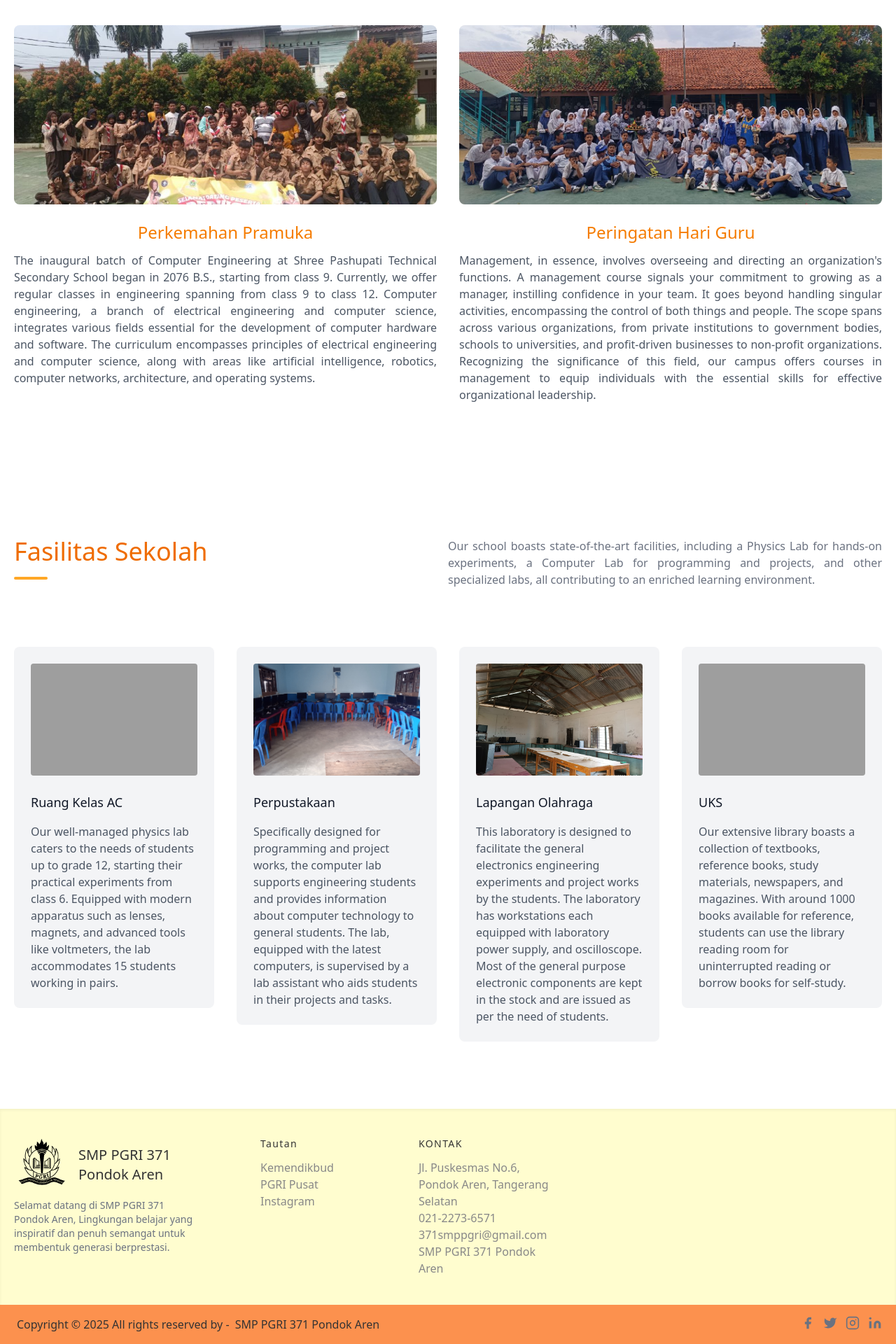
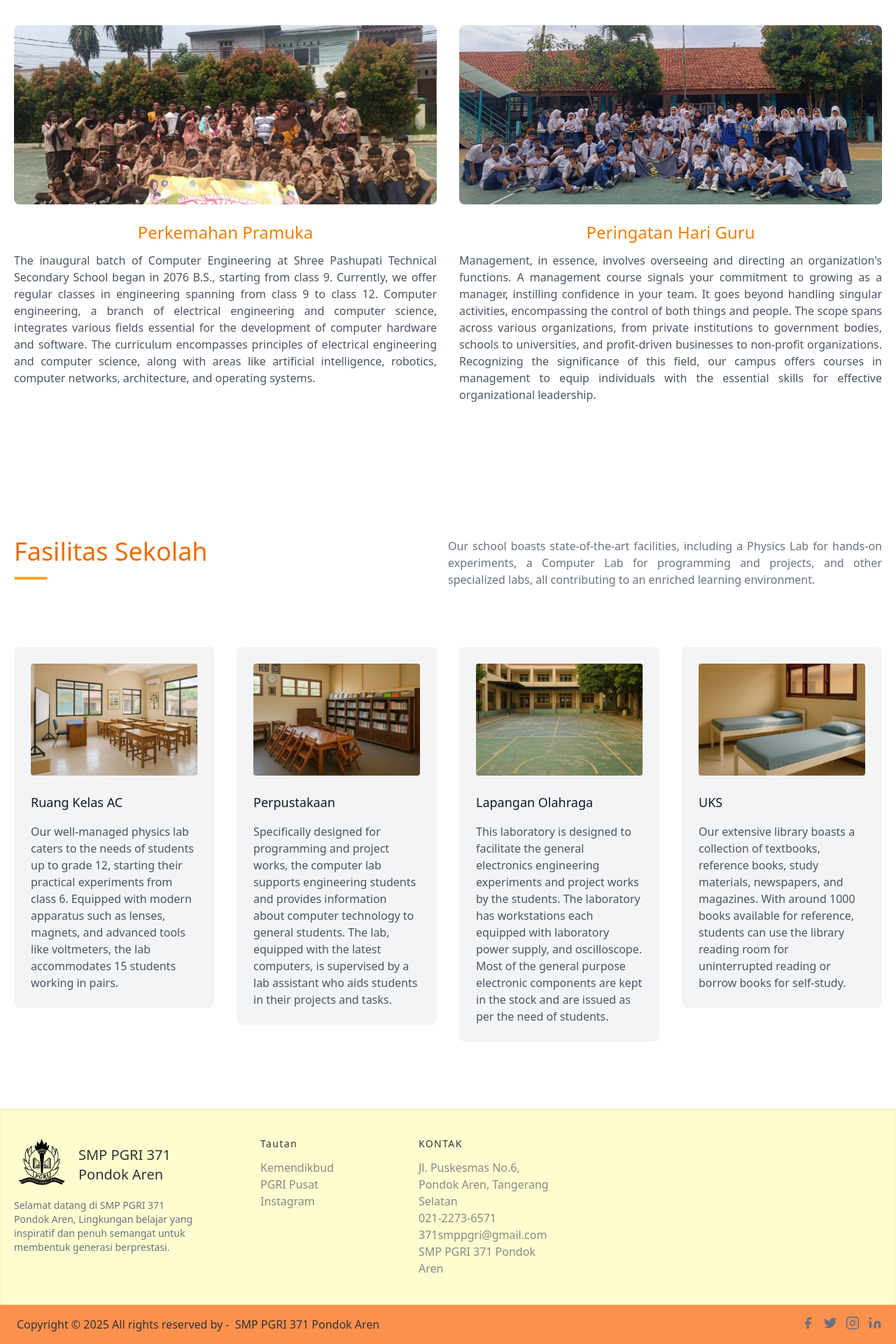
Before and after one commit to Eleutheria-Sapta-Timira-Celeste/Tugas-Akhir, a PHP site: page /aboutus.php in a window 1280 px wide. Shown: the part 1904-3824 px from the top of the page at 70% size. Run offline with PHP 8.4, Linux system fonts and the light colour scheme; the visitor is signed in with stand-in values (Sample User, id 1); data comes from the database, SQL or seed files in the repository; some libraries are stand-ins or nearby versions; grey boxes are pictures that could not be loaded.

Commit message:
ubah gambar fasilitas

```diff
--- a/aboutus.php
+++ b/aboutus.php
@@ -244,7 +244,7 @@ try {
                 <div class="flex flex-wrap -m-4">
                     <div class="xl:w-1/4 md:w-1/2 p-4">
                         <div class="bg-gray-100 p-6 rounded-lg">
-                            <img class="h-40 rounded w-full object-cover object-center mb-6" src="assects/images/facilities/physics_lab.jpg" alt="content">
+                            <img class="h-40 rounded w-full object-cover object-center mb-6" src="assects/images/facilities/ruang_kelas.jpg" alt="content">
                             <h3 class="tracking-widest text-indigo-500 text-xs font-medium title-font"></h3>
                             <h2 class="text-lg text-gray-900 font-medium title-font mb-4">Ruang Kelas AC</h2>
                             <p class="text-sm md:text-base leading-relaxed text-base"><?php echo $row['eighteen'];?></p>
@@ -252,7 +252,7 @@ try {
                     </div>
                     <div class="xl:w-1/4 md:w-1/2 p-4">
                         <div class="bg-gray-100 p-6 rounded-lg">
-                            <img class="h-40 rounded w-full object-cover object-center mb-6" src="assects/images/facilities/computer_lab.jpg" alt="content">
+                            <img class="h-40 rounded w-full object-cover object-center mb-6" src="assects/images/facilities/perpustakaan.jpg" alt="content">
                             <h3 class="tracking-widest text-indigo-500 text-xs font-medium title-font"></h3>
                             <h2 class="text-lg text-gray-900 font-medium title-font mb-4">Perpustakaan</h2>
                             <p class="text-sm md:text-base leading-relaxed text-base"><?php echo $row['ninteen'];?></p>
@@ -260,7 +260,7 @@ try {
                     </div>
                     <div class="xl:w-1/4 md:w-1/2 p-4">
                         <div class="bg-gray-100 p-6 rounded-lg">
-                            <img class="h-40 rounded w-full object-cover object-center mb-6" src="assects/images/facilities/network_lab.jpg" alt="content">
+                            <img class="h-40 rounded w-full object-cover object-center mb-6" src="assects/images/facilities/lapangan.jpg" alt="content">
                             <h3 class="tracking-widest text-indigo-500 text-xs font-medium title-font"></h3>
                             <h2 class="text-lg text-gray-900 font-medium title-font mb-4">Lapangan Olahraga</h2>
                             <p class="text-sm md:text-base leading-relaxed text-base"><?php echo $row['twenty'];?></p>
@@ -268,7 +268,7 @@ try {
                     </div>
                     <div class="xl:w-1/4 md:w-1/2 p-4">
                         <div class="bg-gray-100 p-6 rounded-lg">
-                            <img class="h-40 rounded w-full object-cover object-center mb-6" src="assects/images/facilities/library_lab.jpg" alt="content">
+                            <img class="h-40 rounded w-full object-cover object-center mb-6" src="assects/images/facilities/Uks.jpg" alt="content">
                             <h3 class="tracking-widest text-indigo-500 text-xs font-medium title-font"></h3>
                             <h2 class="text-lg text-gray-900 font-medium title-font mb-4">UKS</h2>
                             <p class="text-sm md:text-base leading-relaxed text-base"><?php echo $row['twentyone'];?></p>
```
Also changed, not shown: assects/images/facilities/Uks.jpg (added), assects/images/facilities/computer_lab.jpg (deleted), assects/images/facilities/lapangan.jpg (added), assects/images/facilities/network_lab.jpg (deleted), assects/images/facilities/perpustakaan.jpg (added), assects/images/facilities/ruang_kelas.jpg (added), 1 other file.
